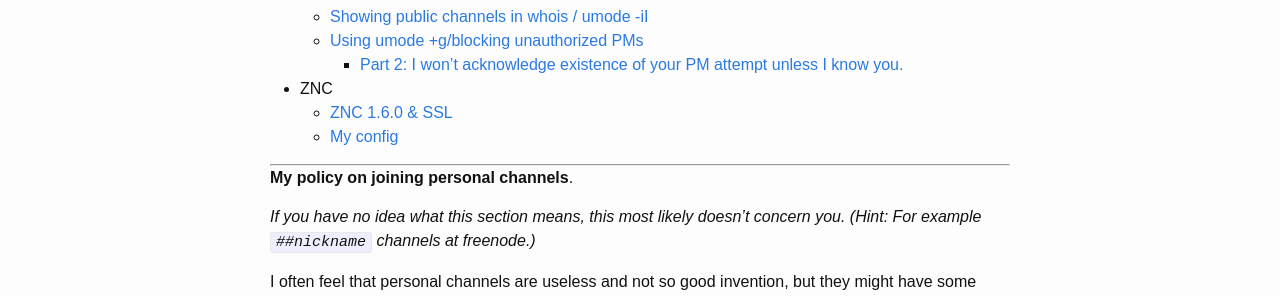
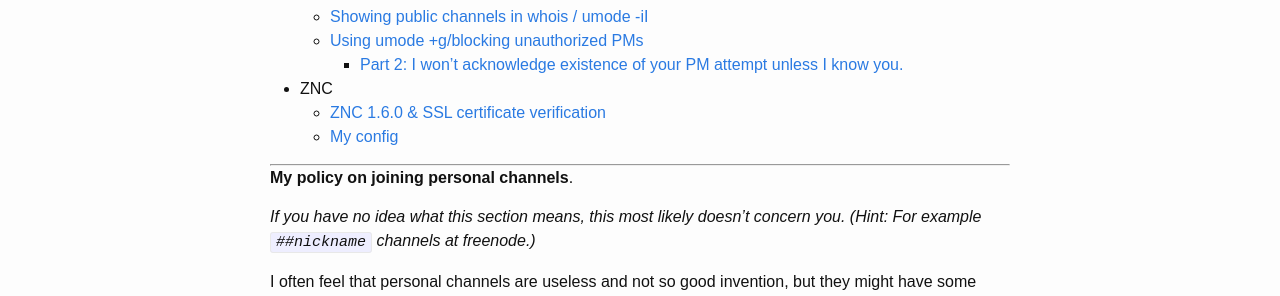
Before and after one commit to Mikaela/mikaela.github.io, a Jekyll site: the page built from pages/irc.markdown, in a window 1280 px wide. Shown: the part 717-1013 px from the top of the page. Built offline with Jekyll 4.4.1, drawn with Linux system fonts in a browser that asks for light colours; Markdown is read by kramdown in place of the engine named in the settings.

Commit message:
irc: add missing words
* ZNC 1.6.0 & SSL *certificate verification*

```diff
--- a/pages/irc.markdown
+++ b/pages/irc.markdown
@@ -38,7 +38,7 @@ links.*
     * [Using umode +g/blocking unauthorized PMs]({% post_url 2015-04-02-umode+g %})
         * [Part 2: I won't acknowledge existence of your PM attempt unless I know you.]({% post_url 2015-05-10-umode+g2 %})
 * ZNC
-    * [ZNC 1.6.0 & SSL]({% post_url 2015-02-24-znc160-ssl %})
+    * [ZNC 1.6.0 & SSL certificate verification]({% post_url 2015-02-24-znc160-ssl %})
     * [My config]({% post_url 2015-04-01-my-znc-config %})
 
 * * * * *
```
